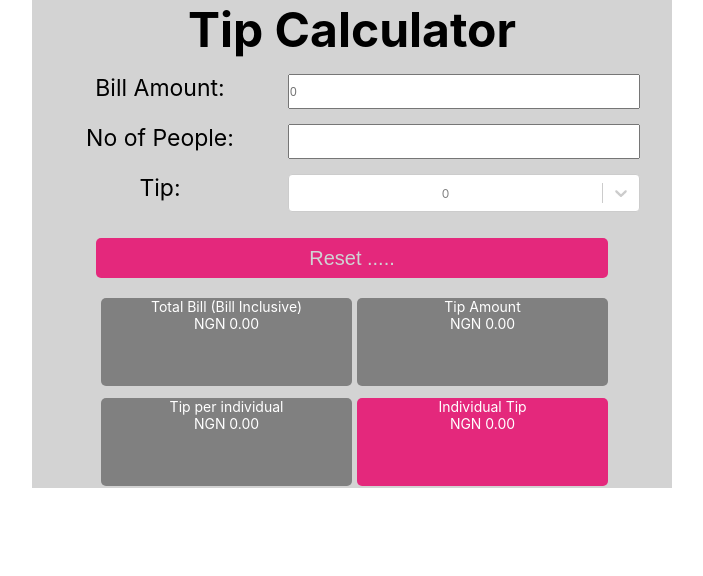
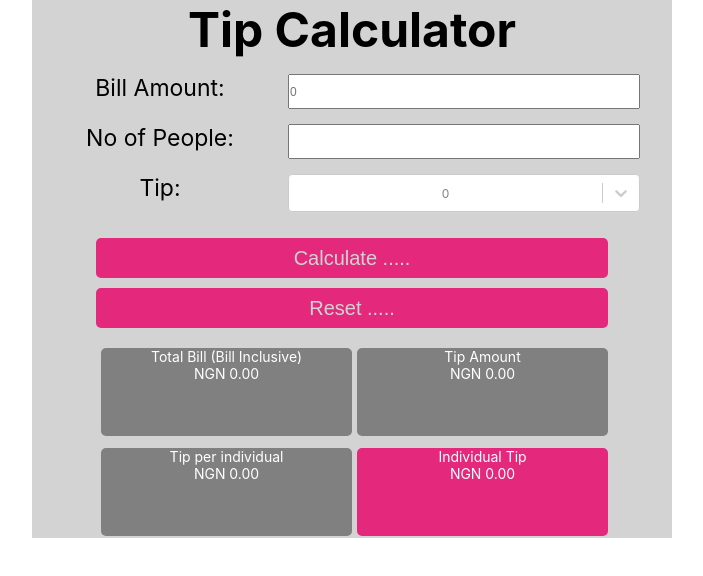
Before and after one commit to rico4pepe/rico4pepe.github.io, a React (Create React App) app: page / in a window 1280 px wide. Shown: the top 576 px of the page, without its empty margins (288-991 px from the left). Built offline with nearby package versions, Linux system fonts and the light colour scheme.

Commit message:
enable calculate button

```diff
--- a/src/App.js
+++ b/src/App.js
@@ -62,7 +62,7 @@ console.log(calculate().tb, calculate().ta, calculate().ib);
             <Select placeholder = {0.00} options={options} className='myInputs added_space'  value = {tip} onChange={setTip} required/>
         </div>
         <br />
-        {/* <button type='button' onClick={calculate}> Calculate .....</button> */}
+        <button type='button' onClick={calculate}> Calculate .....</button>
 
         <button type='button' onClick={resetForm}> Reset .....</button>
         </form>
```
